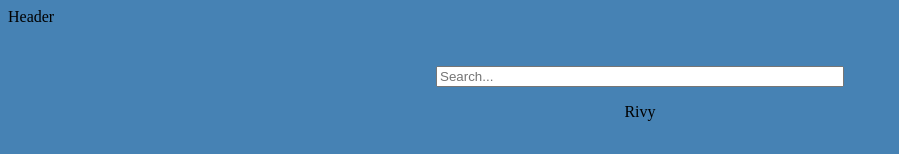
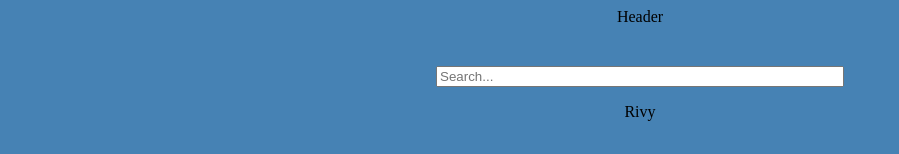
Before and after one commit to ymasn96/Microservice_webapp, a React (Create React App) app: page / in a window 1280 px wide. Shown: the top 154 px of the page, without its empty margins (0-899 px from the left). Built offline with nearby package versions, Linux system fonts and the light colour scheme.

Commit message:
Added font toheader text

```diff
--- a/src/components/Header/Header.css
+++ b/src/components/Header/Header.css
@@ -0,0 +1,5 @@
+@import url('https://fonts.googleapis.com/css2?family=Bebas+Neue&display=swap');
+
+div {
+    text-align: center;
+}
--- a/src/components/Header/Header.jsx
+++ b/src/components/Header/Header.jsx
@@ -1,4 +1,5 @@
 import React from 'react'
+import './Header.css'
 
 export const Header = () => {
   return (
```
